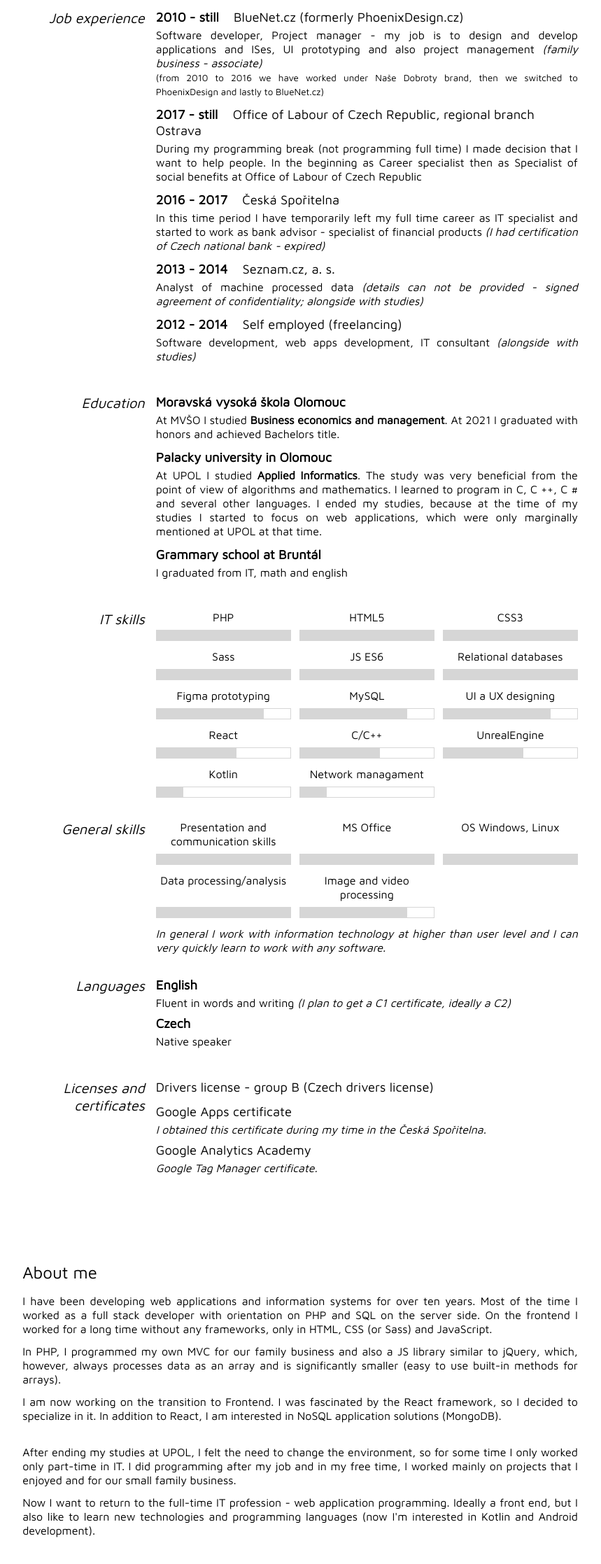
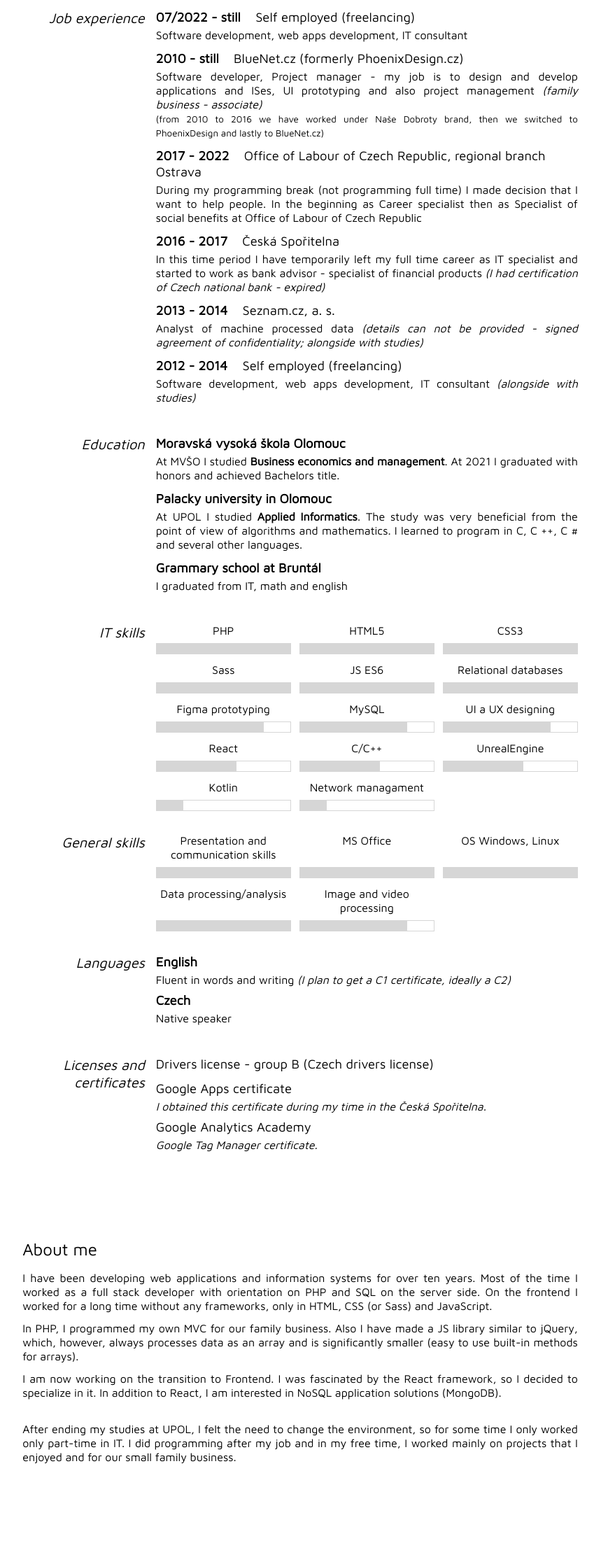
Before and after one commit to JakubPradeniak/JakubPradeniak, a plain HTML site: page cv_en.html in a window 1280 px wide. Shown: the part 231-2466 px from the top of the page at 70% size, without its empty margins (211-1070 px from the left). After the commit the page ends 2367 px from the top, so only its background shows below. Drawn offline with nearby package versions, Linux system fonts and the light colour scheme; files that its build step writes are made by us from their sources.

Commit message:
Update CV

```diff
--- a/cv_en.html
+++ b/cv_en.html
@@ -68,6 +68,13 @@
 		<div class="block-info">
 			<div class="block-detail">
 				<div class="block-detail-heading">
+					<strong>07/2022 - still </strong>
+					Self employed (freelancing)
+				</div>
+				<p>Software development, web apps development, IT consultant</p>
+			</div>
+			<div class="block-detail">
+				<div class="block-detail-heading">
 					<strong>2010 - still </strong>
 					BlueNet.cz (formerly PhoenixDesign.cz)
 				</div>
@@ -86,7 +93,7 @@
 			</div>
 			<div class="block-detail">
 				<div class="block-detail-heading">
-					<strong>2017 - still </strong>
+					<strong>2017 - 2022 </strong>
 					Office of Labour of Czech Republic, regional branch Ostrava
 				</div>
 				<p>
@@ -154,10 +161,7 @@
 					At UPOL I studied <strong>Applied Informatics</strong>. The
 					study was very beneficial from the point of view of
 					algorithms and mathematics. I learned to program in C, C ++,
-					C # and several other languages. I ended my
-					studies, because at the time of my studies I started to
-					focus on web applications, which were only marginally
-					mentioned at UPOL at that time.
+					C # and several other languages.
 				</p>
 			</div>
 			<div class="block-detail">
@@ -248,13 +252,13 @@
 				Image and video processing
 				<span class="skill skill-4"></span>
 			</span>
-			<span class="skill-info">
+			<!--<span class="skill-info">
 				<em>
 					In general I work with information technology at higher than
 					user level and I can very quickly learn to work with any
 					software.
 				</em>
-			</span>
+			</span>-->
 		</div>
 		<div class="block-title">Languages</div>
 		<div class="block-info">
@@ -303,10 +307,10 @@
 				only in HTML, CSS (or Sass) and JavaScript.
 			</p>
 			<p>
-				In PHP, I programmed my own MVC for our family business and also
-				a JS library similar to jQuery, which, however, always processes
-				data as an array and is significantly smaller (easy to use
-				built-in methods for arrays).
+				In PHP, I programmed my own MVC for our family business. Also I
+				have made a JS library similar to jQuery, which, however, always
+				processes data as an array and is significantly smaller (easy to
+				use built-in methods for arrays).
 			</p>
 			<p>
 				I am now working on the transition to Frontend. I was fascinated
@@ -322,12 +326,6 @@
 				mainly on projects that I enjoyed and for our small family
 				business.
 			</p>
-			<p>
-				Now I want to return to the full-time IT profession - web
-				application programming. Ideally a front end, but I also like to
-				learn new technologies and programming languages (now I'm
-				interested in Kotlin and Android development).
-			</p>
 		</div>
 	</body>
 </html>
```
Also changed, not shown: cv.html (+17 -16 lines), 2 other files.
